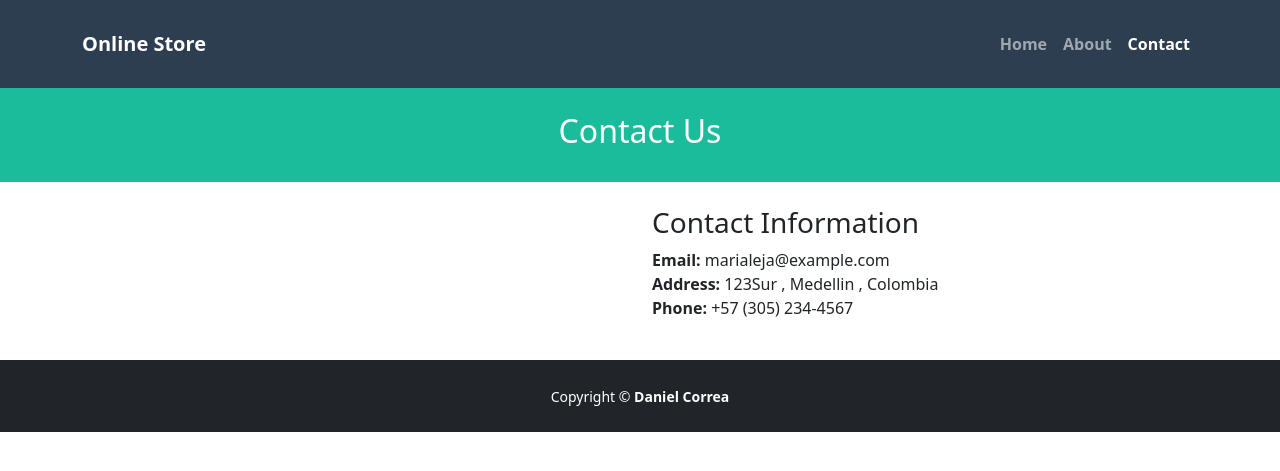
After one commit to Maocampog1/DjangoArquitectura, a Django app: page /contact/ in a window 1280 px wide. The commit adds this page. Shown: the top 471 px of the page. Run offline with Django 5.2, Linux system fonts and the light colour scheme.

Commit message:
Nueva pagina de Contacto Actividad 1

```diff
--- a/helloworld_project/urls.py
+++ b/helloworld_project/urls.py
@@ -16,10 +16,12 @@ Including another URLconf
 """
 from django.contrib import admin
 from django.urls import path,include
-from pages.views import HomePageView
+from pages.views import HomePageView , AboutPageView, ContactPageView
 
 urlpatterns = [
     path('admin/', admin.site.urls),
     #path("", include("pages.urls")),
-    path('', HomePageView.as_view(), name='home'),  # esta será la página de inicio
+    path('', HomePageView.as_view(), name='home'),
+    path('about/', AboutPageView.as_view(), name='about'),
+    path("contact/", ContactPageView.as_view(), name='contact'),  # esta será la página de inicio
 ]
--- a/pages/templates/pages/base.html
+++ b/pages/templates/pages/base.html
@@ -4,54 +4,53 @@
 <head>
     <meta charset="utf-8" />
     <meta name="viewport" content="width=device-width, initial-scale=1" />
- <link href="https://cdn.jsdelivr.net/npm/bootstrap@5.3.0-alpha1/dist/css/bootstrap.min.css" rel="stylesheet"
-crossorigin="anonymous" />
+    <link href="https://cdn.jsdelivr.net/npm/bootstrap@5.3.0-alpha1/dist/css/bootstrap.min.css" rel="stylesheet" crossorigin="anonymous" />
     <link href="{% static 'pages/app.css' %}" rel="stylesheet" />
- <title>{% block title %}'Online Store'{% endblock %}</title>
+    <title>{% block title %}Online Store{% endblock %}</title>
 </head>
 <body>
- <!-- header -->
+
+<!-- Navbar -->
 <nav class="navbar navbar-expand-lg navbar-dark bg-secondary py-4">
     <div class="container">
         <a class="navbar-brand" href="{% url 'home' %}">Online Store</a>
         <button class="navbar-toggler" type="button" data-bs-toggle="collapse" data-bs-target="#navbarNavAltMarkup"
             aria-controls="navbarNavAltMarkup" aria-expanded="false" aria-label="Toggle navigation">
             <span class="navbar-toggler-icon"></span>
-    /button>
+        </button>
         <div class="collapse navbar-collapse" id="navbarNavAltMarkup">
             <div class="navbar-nav ms-auto">
-<a class="nav-link active" href="{% url 'home' %}">Home</a>
-<a class="nav-link active" href="{% url 'about' %}">About</a>
+                <a class="nav-link {% if request.resolver_match.url_name == 'home' %}active{% endif %}" href="{% url 'home' %}">Home</a>
+                <a class="nav-link {% if request.resolver_match.url_name == 'about' %}active{% endif %}" href="{% url 'about' %}">About</a>
+                <a class="nav-link {% if request.resolver_match.url_name == 'contact' %}active{% endif %}" href="{% url 'contact' %}">Contact</a>
+
             </div>
         </div>
     </div>
 </nav>
+
+<!-- Header -->
 <header class="masthead bg-primary text-white text-center py-4">
     <div class="container d-flex align-items-center flex-column">
- <h2>{% block header_title %}'A Django EAFIT App'{% endblock %}</h2>
+        <h2>{% block header_title %}Online Store{% endblock %}</h2>
     </div>
 </header>
- <!-- header -->
+
+<!-- Main content -->
 <div class="container my-4">
     {% block content %}
     {% endblock %}
 </div>
-<!-- footer -->
- {% block footer %}
- <div class="copyright py-4 text-center text-white">
+
+<!-- Footer -->
+<footer class="py-4 bg-dark text-white text-center">
     <div class="container">
         <small>
- Copyright - <a class="text-reset fw-bold text-decoration-none" target="_blank"
- href="https://twitter.com/danielgarax">
- Daniel Correa
- </a>
+            Copyright &copy; <a href="https://twitter.com/danielgarax" class="text-reset fw-bold text-decoration-none" target="_blank">Daniel Correa</a>
         </small>
     </div>
- </div>
- <!-- footer -->
- {% endblock %}
- <script src="https://cdn.jsdelivr.net/npm/bootstrap@5.3.0-alpha1/dist/js/bootstrap.bundle.min.js"
-crossorigin="anonymous">
- </script>
+</footer>
+
+<script src="https://cdn.jsdelivr.net/npm/bootstrap@5.3.0-alpha1/dist/js/bootstrap.bundle.min.js" crossorigin="anonymous"></script>
 </body>
 </html>
--- /dev/null
+++ b/pages/templates/pages/contact.html
@@ -0,0 +1,17 @@
+{% extends 'pages/base.html' %}
+
+{% block title %}{{ title }}{% endblock %}
+{% block header_title %}{{ subtitle }}{% endblock %}
+
+{% block content %}
+<div class="row">
+    <div class="col-lg-6 ms-auto">
+        <h3>Contact Information</h3>
+        <ul class="list-unstyled">
+            <li><strong>Email:</strong> {{ email }}</li>
+            <li><strong>Address:</strong> {{ address }}</li>
+            <li><strong>Phone:</strong> {{ phone }}</li>
+        </ul>
+    </div>
+</div>
+{% endblock %}
--- a/pages/views.py
+++ b/pages/views.py
@@ -3,7 +3,7 @@
 from django.shortcuts import render # here by default
 from django.views.generic import TemplateView
 
-cfrom django.shortcuts import render
+from django.shortcuts import render
 from django.http import HttpResponse
 from django.views.generic import TemplateView
 
@@ -24,3 +24,17 @@ class AboutPageView(TemplateView):
             "author": "Developed by: Maria Alejandra Ocampo",
         })
         return context
+
+class ContactPageView(TemplateView):
+    template_name = "pages/contact.html"
+
+    def get_context_data(self, **kwargs):
+        context = super().get_context_data(**kwargs)
+        context.update({
+            "title": "Contact",
+            "subtitle": "Contact Us",
+            "email": "marialeja@example.com",
+            "address": "123Sur , Medellin , Colombia",
+            "phone": "+57 (305) 234-4567",
+        })
+        return context
```
Also changed, not shown: pages/urls.py (+3 -5 lines). Lines whose indentation alone changed are shown as unchanged.
